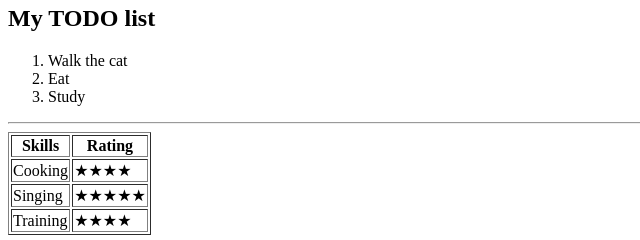
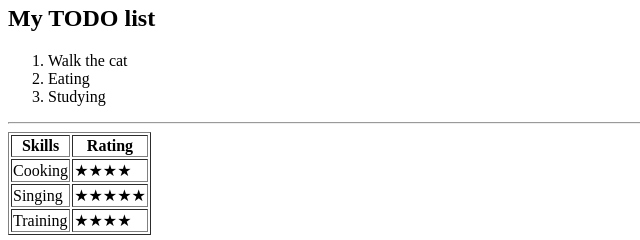
Before and after one commit to cryslinsinimae/Week1-HTML-FirstPage, a plain HTML site: page index.html in a window 1280 px wide. Shown: the part 530-770 px from the top of the page, 0-640 px from the left. Drawn offline with Linux system fonts and the light colour scheme.

Commit message:
Update index.html

```diff
--- a/index.html
+++ b/index.html
@@ -33,8 +33,8 @@
 
     <ol>
         <li>Walk the cat</li>
-        <li>Eat</li>
-        <li>Study</li>
+        <li>Eating</li>
+        <li>Studying</li>
     </ol>
 
     <hr>
```
